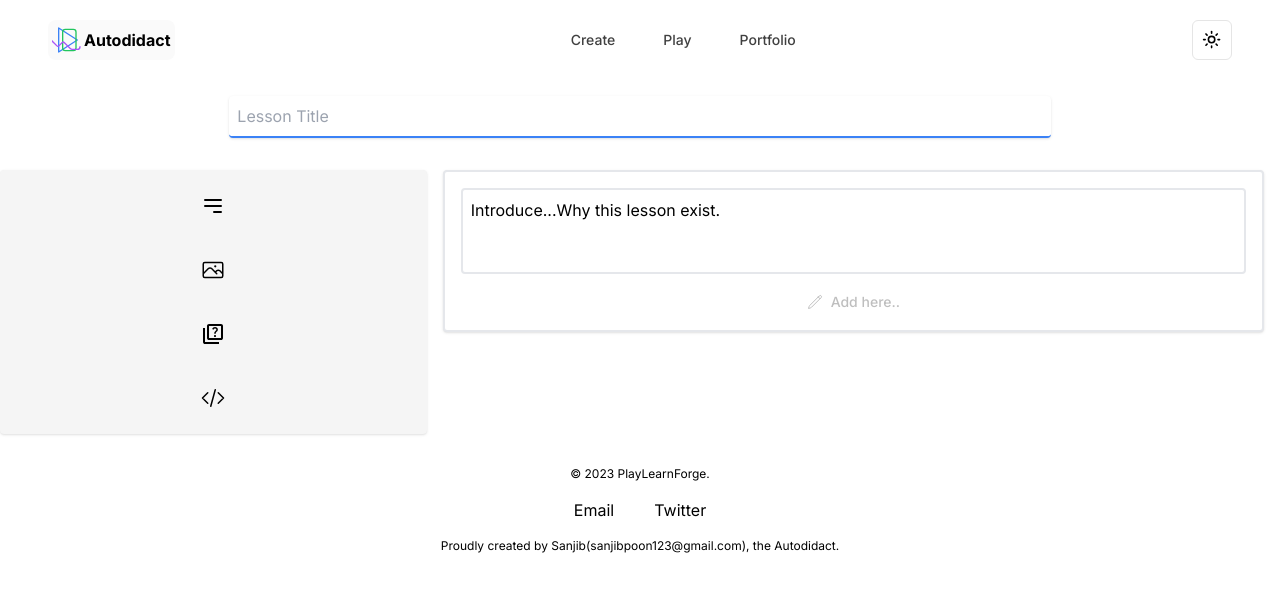
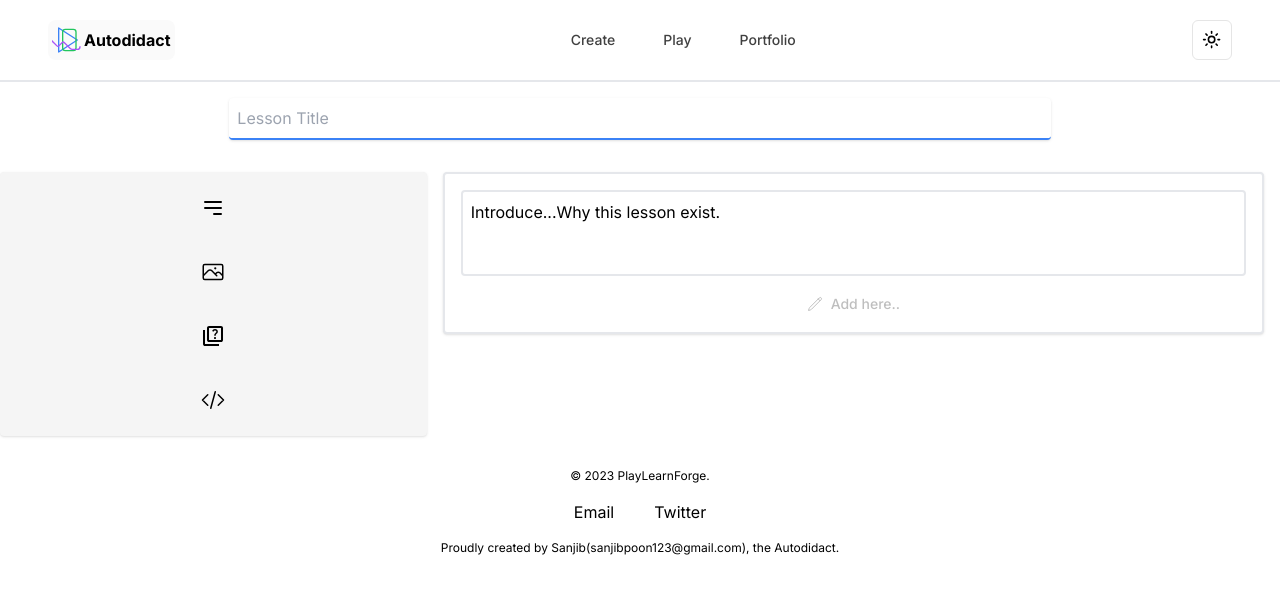
Before and after one commit to san-poon/nexus-adept, a Next.js app: page /bite-sized-lesson/create in a window 1280 px wide. Shown: the top 594 px of the page. Built offline with nearby package versions, Linux system fonts and the light colour scheme.

Commit message:
Add bottom border for Header container

```diff
--- a/app/components/Header.tsx
+++ b/app/components/Header.tsx
@@ -12,7 +12,7 @@ export default function Header() {
         setMenuOpen(!isMenuOpen);
     }
     return (
-        <header className={`w-full z-10 top-0 p-4`}>
+        <header className={`w-full z-10 top-0 md:p-4  border-b-2 dark:border-neutral-800`}>
             <div className="container mx-auto flex items-center justify-between my-1">
                 <Link href="/" title="Play & learn, Learn & create, Create & learn">
                     <div className="flex items-center justify-center space-x-0 bg-neutral-50 dark:bg-neutral-900 rounded-lg dark:hover:bg-neutral-800 duration-300 p-1 transition-transform hover:scale-105">
```
